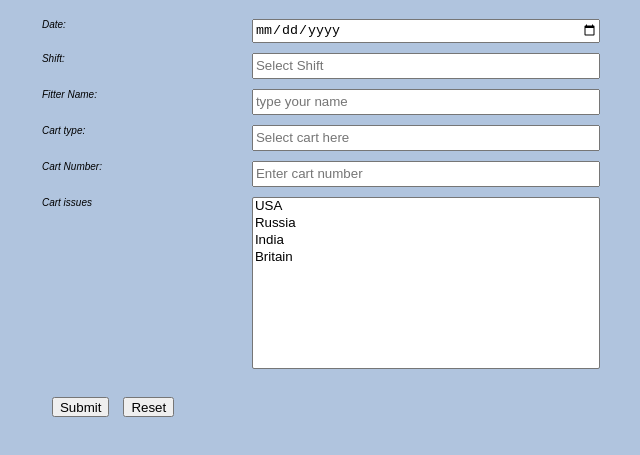
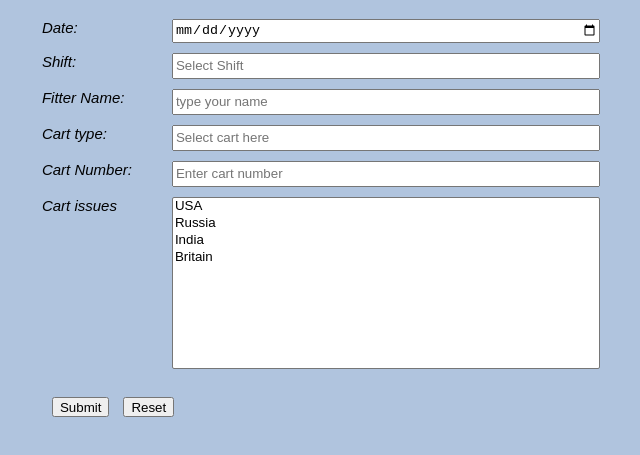
Before and after one commit to mahesvr/fitter, a plain HTML site: page index.html in a window 1280 px wide. Shown: the part 69-524 px from the top of the page, without its empty margins (319-959 px from the left). Drawn offline with Linux system fonts and the light colour scheme.

Commit message:
Update styles.css

```diff
--- a/styles.css
+++ b/styles.css
@@ -7,20 +7,20 @@ body{
 }
 
 div.details{
-    font-size: 10px;
+    font-size: 15px;
     font-family: sans-serif;
     font-style: italic;
     display: flex;
 }
 div.details1{
-    font-size: 20px;
+    font-size: 15px;
     font-family: sans-serif;
     font-style: italic;
     display: flex;
 }
 
 label{
-    width:180px;
+    width:100px;
     clear:left;
     text-align:left;
     padding-right:20px;
@@ -32,7 +32,7 @@ label{
 
 input{
   height: 20px;
-  flex: 1 0 200px;
+  flex: 1 0 300px;
   margin-left: 10px;
   margin-bottom: 10px;
 }
```
